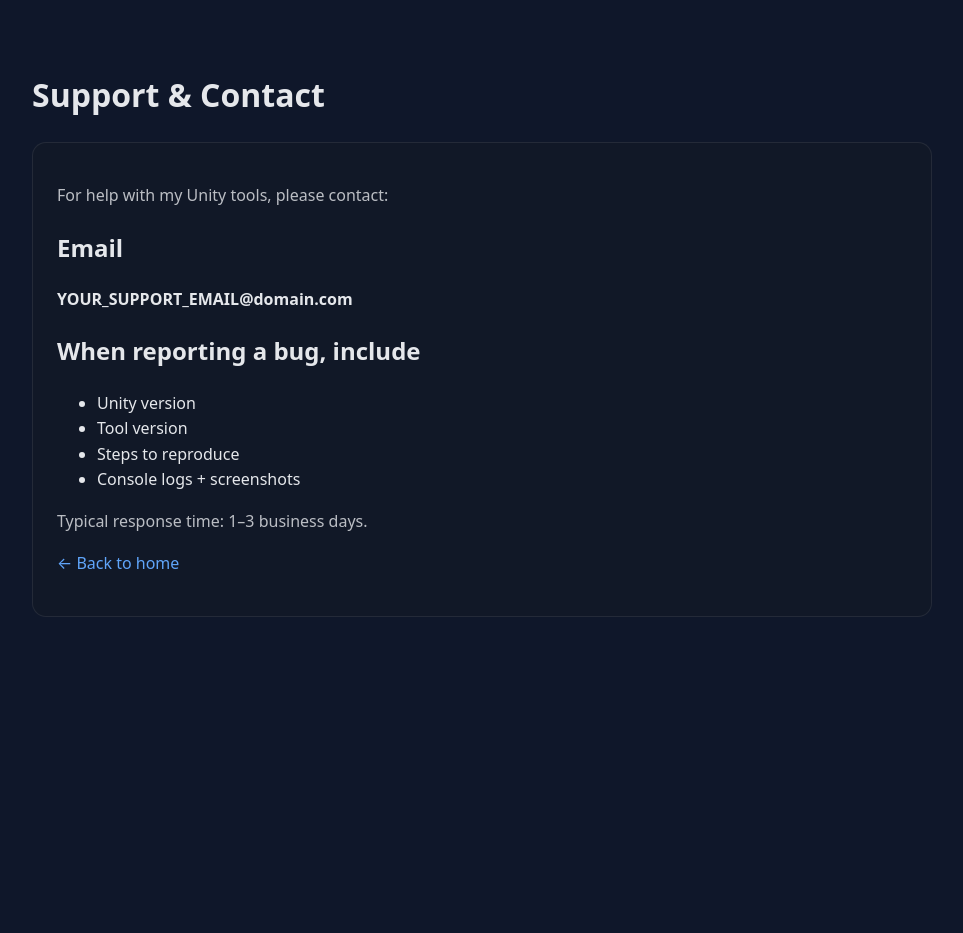
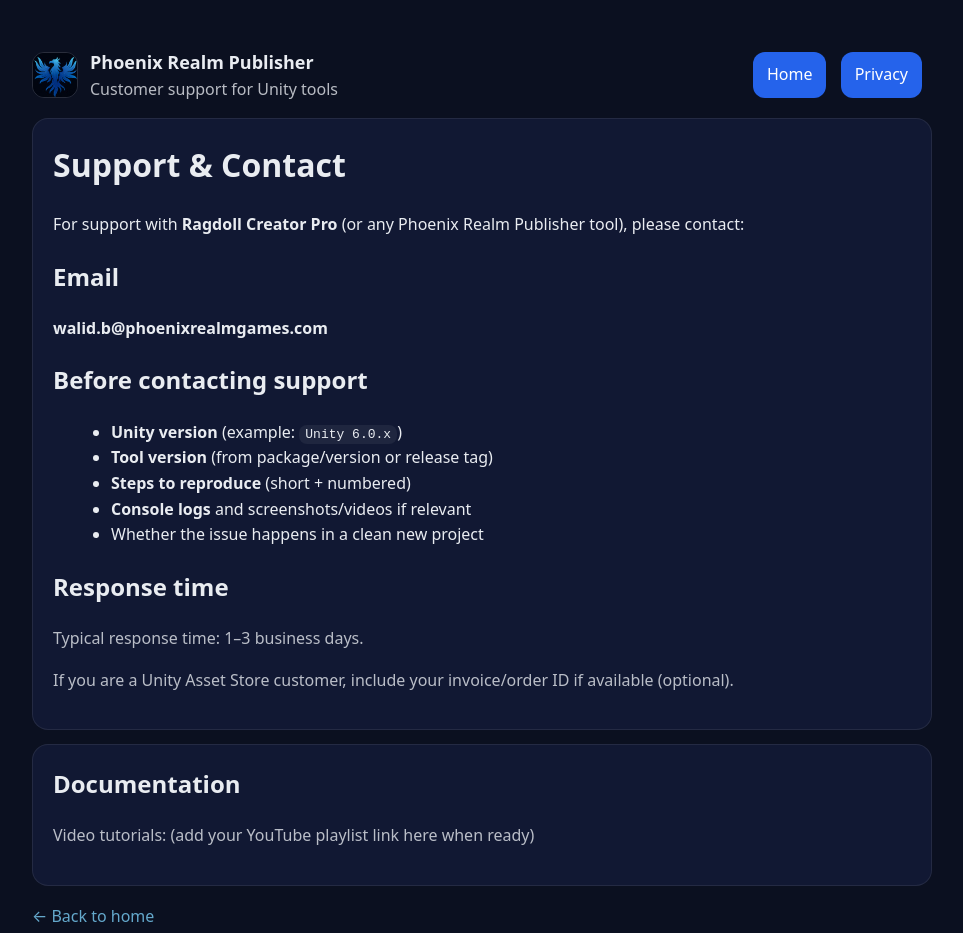
Before and after one commit to walidalbabi/walidalbabi.github.io, a plain HTML site: page support.html in a window 1280 px wide. Shown: the whole page, without its empty margins (158-1121 px from the left). Before the commit the page ends 800 px from the top, so only its background shows below. Drawn offline with Linux system fonts and the light colour scheme.

Commit message:
Update support.html

```diff
--- a/support.html
+++ b/support.html
@@ -1,39 +1,117 @@
 <!doctype html>
 <html lang="en">
 <head>
-  <meta charset="utf-8">
-  <title>Support — Walid Al Babi</title>
-  <meta name="viewport" content="width=device-width, initial-scale=1">
+  <meta charset="utf-8" />
+  <title>Support — Phoenix Realm Publisher</title>
+  <meta name="viewport" content="width=device-width, initial-scale=1" />
+  <meta name="description" content="Support and contact for Phoenix Realm Publisher Unity tools, including Ragdoll Creator Pro." />
   <style>
-    body{margin:0;font-family:system-ui,-apple-system,Segoe UI,Roboto,Arial,sans-serif;background:#0f172a;color:#e5e7eb;line-height:1.6}
-    .container{max-width:900px;margin:0 auto;padding:48px 20px}
-    .card{background:#111827;border-radius:14px;padding:24px;border:1px solid rgba(255,255,255,.08)}
-    a{color:#60a5fa;text-decoration:none}
-    .muted{opacity:.8}
+    body{
+      margin:0;
+      font-family:system-ui,-apple-system,Segoe UI,Roboto,Arial,sans-serif;
+      background:#0b1020;
+      color:#e9ecf1;
+      line-height:1.6;
+    }
+    .wrap{
+      max-width:900px;
+      margin:0 auto;
+      padding:48px 18px;
+    }
+    .top{
+      display:flex;
+      align-items:center;
+      justify-content:space-between;
+      gap:14px;
+      flex-wrap:wrap;
+      margin-bottom:16px;
+    }
+    .brand{
+      display:flex;
+      align-items:center;
+      gap:12px;
+    }
+    .logo{
+      width:44px;
+      height:44px;
+      border-radius:12px;
+      object-fit:cover;
+      border:1px solid rgba(255,255,255,.12);
+    }
+    a{color:#7dd3fc;text-decoration:none}
+    .card{
+      background:#111833;
+      border:1px solid rgba(255,255,255,.08);
+      border-radius:16px;
+      padding:20px;
+      margin-top:14px;
+    }
+    .muted{opacity:.78}
+    .btn{
+      display:inline-block;
+      background:#2563eb;
+      color:#fff;
+      padding:10px 14px;
+      border-radius:12px;
+      margin-right:10px;
+    }
+    ul{margin:10px 0 0 18px}
+    code{background:rgba(255,255,255,.06);padding:2px 6px;border-radius:8px}
   </style>
 </head>
 <body>
-  <div class="container">
-    <h1>Support & Contact</h1>
+  <div class="wrap">
+    <div class="top">
+      <div class="brand">
+        <img class="logo" src="assets/logo.jpg" alt="Phoenix Realm Publisher logo">
+        <div>
+          <div style="font-weight:700;font-size:18px">Phoenix Realm Publisher</div>
+          <div class="muted">Customer support for Unity tools</div>
+        </div>
+      </div>
+      <div>
+        <a class="btn" href="index.html">Home</a>
+        <a class="btn" href="privacy.html">Privacy</a>
+      </div>
+    </div>
 
     <div class="card">
-      <p class="muted">For help with my Unity tools, please contact:</p>
+      <h1 style="margin-top:0">Support & Contact</h1>
+      <p>
+        For support with <strong>Ragdoll Creator Pro</strong> (or any Phoenix Realm Publisher tool),
+        please contact:
+      </p>
 
       <h2>Email</h2>
-      <p><strong>YOUR_SUPPORT_EMAIL@domain.com</strong></p>
+      <p><strong>walid.b@phoenixrealmgames.com</strong></p>
 
-      <h2>When reporting a bug, include</h2>
+      <h2>Before contacting support</h2>
       <ul>
-        <li>Unity version</li>
-        <li>Tool version</li>
-        <li>Steps to reproduce</li>
-        <li>Console logs + screenshots</li>
+        <li><strong>Unity version</strong> (example: <code>Unity 6.0.x</code>)</li>
+        <li><strong>Tool version</strong> (from package/version or release tag)</li>
+        <li><strong>Steps to reproduce</strong> (short + numbered)</li>
+        <li><strong>Console logs</strong> and screenshots/videos if relevant</li>
+        <li>Whether the issue happens in a clean new project</li>
       </ul>
 
+      <h2>Response time</h2>
       <p class="muted">Typical response time: 1–3 business days.</p>
 
-      <p><a href="index.html">← Back to home</a></p>
+      <p class="muted">
+        If you are a Unity Asset Store customer, include your invoice/order ID if available (optional).
+      </p>
     </div>
+
+    <div class="card">
+      <h2 style="margin-top:0">Documentation</h2>
+      <p class="muted">
+        Video tutorials: (add your YouTube playlist link here when ready)
+      </p>
+    </div>
+
+    <p class="muted" style="margin-top:18px">
+      <a href="index.html">← Back to home</a>
+    </p>
   </div>
 </body>
 </html>
```
